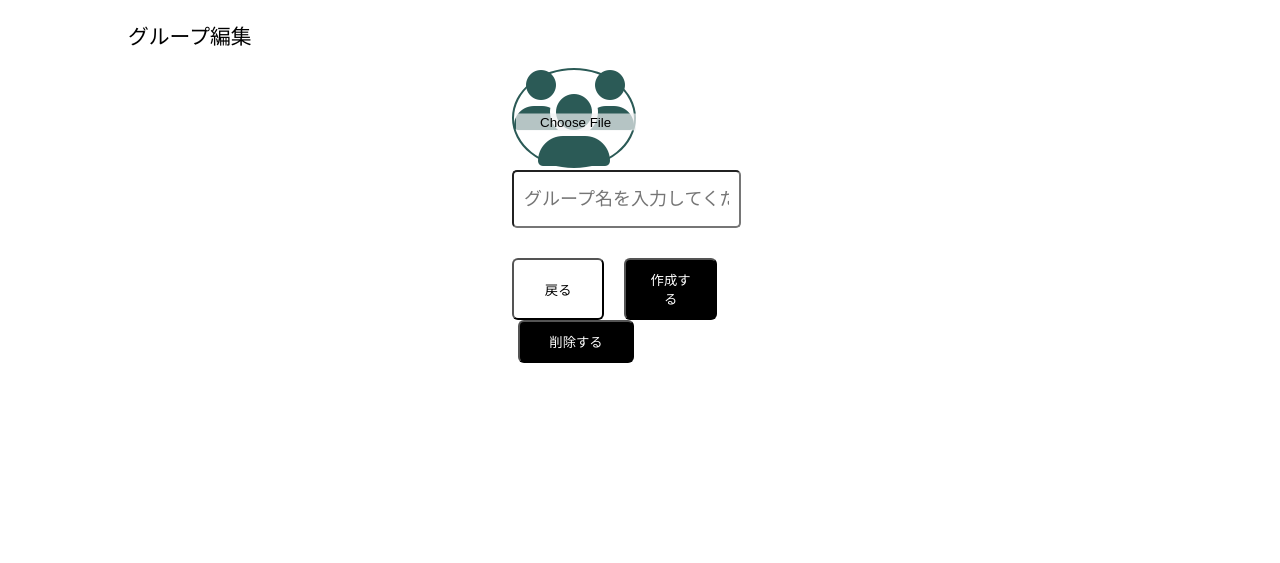
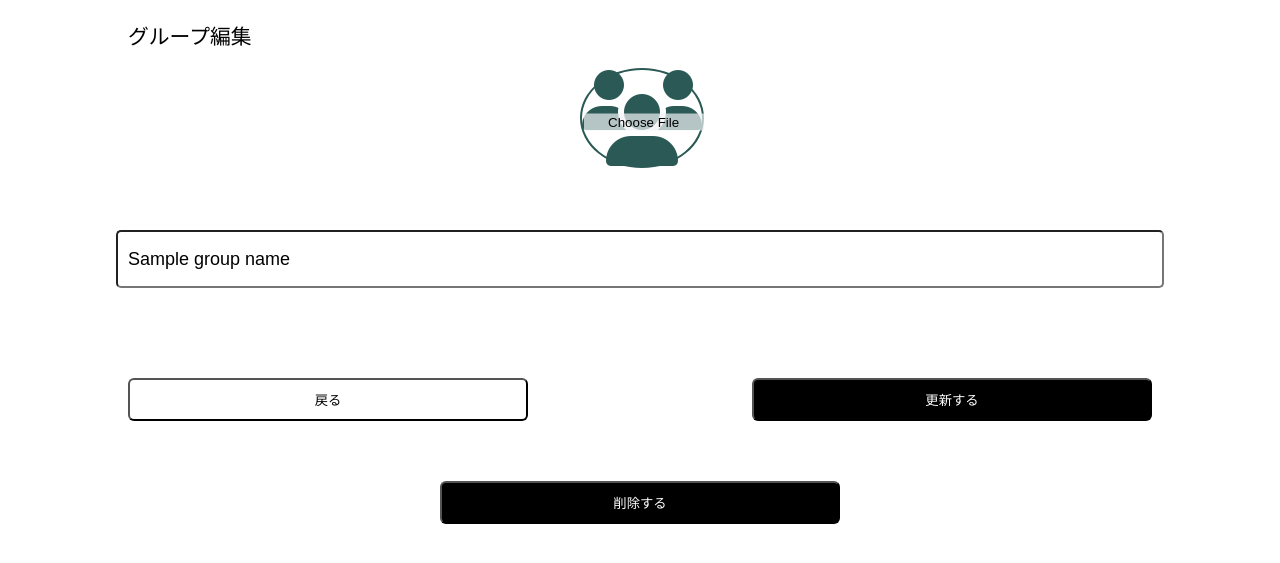
Before and after one commit to sasakifuruta/chatapp, a Flask app: template ChatApp/templates/edit_group.html in a window 1280 px wide. Shown: the part 61-624 px from the top of the page. Run offline with Flask 3, Linux system fonts and the light colour scheme; the template is opened without the code that fills it: most values are stand-ins (such as "Sample title", 1, 10 or a date in 2020); some libraries are stand-ins or nearby versions.

Commit message:
エンドポイントを修正しました

```diff
--- a/ChatApp/app.py
+++ b/ChatApp/app.py
@@ -19,45 +19,47 @@ app.permanent_session_lifetime = timedelta(days=30)
 # return：新規登録画面htmlを返す。ここで、22時以降か前かの判断を実装する予定。
 @app.route('/next_step_s')
 def show_signup():
-  return render_template('registration/signup.html')
+    return render_template('registration/signup.html')
 
 # 利用時間内だった場合の処理（新規登録の処理）新規登録html画面の登録ボタンを'/process_signup'としている。
+
+
 @app.route('/process_signup', methods=['POST'])
 # 登録フォームに入力された値を変数に格納
 def process_signup_form():
-  name = request.form.get('user_name')
-  email = request.form.get('email')
-  password1 = request.form.get('password')
-  password2 = request.form.get('password_confirm')
+    name = request.form.get('user_name')
+    email = request.form.get('email')
+    password1 = request.form.get('password')
+    password2 = request.form.get('password_confirm')
 
-  # mailのパターン認識(バリデーション)
-  regex = r"^[a-zA-Z0-9._%+-]+@[a-zA-Z0-9.-]+\.[a-zA-Z]{2,}$"
+    # mailのパターン認識(バリデーション)
+    regex = r"^[a-zA-Z0-9._%+-]+@[a-zA-Z0-9.-]+\.[a-zA-Z]{2,}$"
 
-  # if:ユーザーが入力した内容に対しての条件分岐
-  if name == '' or email == '' or password1 == '' or password2 == '':
-    flash('入力されていない項目があります')
-  elif not re.match(regex, email):
-    flash('メールアドレスの形式が正しくありません')
-  elif password1 != password2:
-    flash('二つのパスワードの値が一致していません')
-  # elif パスワードの強度判定
-  else:
-    # PWをハッシュ化。まだ脆弱性あり。
-    uid = uuid.uuid4()
-    password = hashlib.sha256(password1.encode('utf-8')).hexdigest()
-    # emailをキーにDBを検索
-    DBuser = dbConnect.getUser(email)
-    # DBに登録済みの場合
-    if DBuser != None:
-      flash('すでに登録されているようです')
-    # 新規ユーザーとして登録
+    # if:ユーザーが入力した内容に対しての条件分岐
+    if name == '' or email == '' or password1 == '' or password2 == '':
+        flash('入力されていない項目があります')
+    elif not re.match(regex, email):
+        flash('メールアドレスの形式が正しくありません')
+    elif password1 != password2:
+        flash('二つのパスワードの値が一致していません')
+    # elif パスワードの強度判定
     else:
-      dbConnect.createUser(uid, name, email, password)
-      user_id = str(uid)
-      session['uid'] = user_id
-      return redirect('/')
+        # PWをハッシュ化。まだ脆弱性あり。
+        uid = uuid.uuid4()
+        password = hashlib.sha256(password1.encode('utf-8')).hexdigest()
+        # emailをキーにDBを検索
+        DBuser = dbConnect.getUser(email)
+        # DBに登録済みの場合
+        if DBuser != None:
+            flash('すでに登録されているようです')
+        # 新規ユーザーとして登録
+        else:
+            dbConnect.createUser(uid, name, email, password)
+            user_id = str(uid)
+            session['uid'] = user_id
+            return redirect('/')
 
-  return render_template("/registration/hoge.html")
+    return render_template("/registration/hoge.html")
 
 
 # ログインページの表示
@@ -66,32 +68,34 @@ def process_signup_form():
 
 @app.route('/next_step_l')
 def show_login():
-  return render_template('registration/login.html')
+    return render_template('registration/login.html')
 
 # 利用時間内だった場合の処理（ログインの処理）ログインhtml画面のログインボタンを'/process_login'としている。
+
+
 @app.route('/process_login', methods=['POST'])
 # 登録フォームに入力された値を変数に格納
 def process_login_form():
-  email = request.form.get('email')
-  password = request.form.get('password')
+    email = request.form.get('email')
+    password = request.form.get('password')
 
-  # 入力漏れの確認
-  if email == '' or password == '':
-    flash('入力されていない項目があります')
-  else:
-    # DBからemailをキーに情報を取得
-    user = dbConnect.getUser(email)
-    if user == None:
-      flash('このユーザーは登録されていません')
+    # 入力漏れの確認
+    if email == '' or password == '':
+        flash('入力されていない項目があります')
     else:
-      # 入力されたPWをハッシュ化し、DBから取得した情報と照合
-      hashPassword = hashlib.sha256(password.encode('utf-8')).hexdigest()
-      if hashPassword != user["password"]:
-        flash('パスワードが間違っています')
-      else:
-        session['uid'] = user["uid"]
-        return redirect('/') # '/'がホーム画面でいいか確認する
-  return render_template('registration/login.html')
+        # DBからemailをキーに情報を取得
+        user = dbConnect.getUser(email)
+        if user == None:
+            flash('このユーザーは登録されていません')
+        else:
+            # 入力されたPWをハッシュ化し、DBから取得した情報と照合
+            hashPassword = hashlib.sha256(password.encode('utf-8')).hexdigest()
+            if hashPassword != user["password"]:
+                flash('パスワードが間違っています')
+            else:
+                session['uid'] = user["uid"]
+                return redirect('/')  # '/'がホーム画面でいいか確認する
+    return render_template('registration/login.html')
 
 
 # # ログアウト
@@ -122,93 +126,103 @@ def process_login_form():
 #       return redirect("アプリタイトルhtml画面のエンドポイント") # アプリタイトル画面に返す？
 #       # 処理が失敗した場合、何が問題だったのか、ユーザーにもっとわかりやすく伝えたほうがいいと思う。
 
+
+# ============================
+# チャットグループ機能
+# ============================
+
 # チャットグループ一覧ページの表示
-@app.route('/')
+@app.route('/groups')
 def index():
     uid = session.get("uid")
     # uid = '970af84c-dd40-47ff-af23-282b72b7cca8'
     if uid is None:
         return redirect('/process_login')
     else:
-      chat_groups = dbConnect.getGroupAll()
-      chat_groups = list(chat_groups)
-      chat_groups.reverse()
+        chat_groups = dbConnect.getGroupAll()
+        chat_groups = list(chat_groups)
+        chat_groups.reverse()
     # return render_template('group.html', chat_groups=chat_groups, uid=uid)
-    return render_template('group.html',groups=chat_groups,)
+    return render_template('group.html', groups=chat_groups,)
 
+
+# チャットグループの追加画面の表示
 @app.route('/create_group')
 def create_group():
-    # uid = session.get("uid")
-    uid = '970af84c-dd40-47ff-af23-282b72b7cca8'
-    # if uid is None:
-    #     return redirect('/process_login')
+    # uid = '970af84c-dd40-47ff-af23-282b72b7cca8'
+    uid = session.get("uid")
+
+    if uid is None:
+        return redirect('/process_login')
     # return render_template('group.html', chat_groups=chat_groups, uid=uid)
     return render_template('create_group.html')
 
 
-
-#チャットグループの追加
-@app.route('/create_group',methods=['POST'])
+# チャットグループの追加
+@app.route('/create_group', methods=['POST'])
 def add_chat_group():
-    uid = '970af84c-dd40-47ff-af23-282b72b7cca8'
-    # uid = session.get('uid')
-    # if uid is None:
-    #     return redirect('/login')
+    # uid = '970af84c-dd40-47ff-af23-282b72b7cca8'
+    uid = session.get('uid')
+    if uid is None:
+        return redirect('/login')
     chat_group_name = request.form.get('group_name')
-    chat_group =dbConnect.getGroupByName(chat_group_name)
+    chat_group = dbConnect.getGroupByName(chat_group_name)
     group_img = "no_img"
     if chat_group == None:
         dbConnect.addGroup(uid, chat_group_name, group_img)
-        return redirect('/')
-    # else:
-    #     error = '既に同じ名前のチャットグループが存在しています'
-    #     return render_template('error/error.html', error_message=error)
-
-@app.route('/edit_group')
-def edit_group():
-    # uid = session.get("uid")
-    uid = '970af84c-dd40-47ff-af23-282b72b7cca8'
-    # if uid is None:
-    #     return redirect('/process_login')
-    # return render_template('group.html', chat_groups=chat_groups, uid=uid)
-    return render_template('edit_group.html')
+        return redirect('/groups')
+    else:
+        error = '既に同じ名前のチャットグループが存在しています'
+        return render_template('error/error.html', error_message=error)
 
 
-# チャットグループの更新
+# チャットグループ編集画面の表示
+@app.route('/edit_group/<cid>')
+def edit_group(cid):
+  # uid = '970af84c-dd40-47ff-af23-282b72b7cca8'
+  uid = session.get("uid")
+  if uid is None:
+    return redirect('/process_login')
+
+  group_name = dbConnect.getGroupById(cid)
+  # return render_template('group.html', chat_groups=chat_groups, uid=uid)
+  return render_template('edit_group.html', cid=cid, group_name=group_name)
+
+
+# チャットグループ名の更新
 @app.route('/update_chat_group', methods=['POST'])
 def update_chat_group():
-    # uid = session.get("uid")
-    uid = '970af84c-dd40-47ff-af23-282b72b7cca8'
-    # if uid is None:
-    #     return redirect('/login')
+  # uid = '970af84c-dd40-47ff-af23-282b72b7cca8'
+  # cid= 1
+  group_img = "noimg"
+  uid = session.get("uid")
+  if uid is None:
+      return redirect('/login')
 
-    cid = request.form.get('cid')
-    # cid= 1
-    group_img= "noimg"
-    chat_group_name = request.form.get('chat_groupTitle')
+  cid = request.form.get('cid')
+  chat_group_name = request.form.get('chat_groupTitle')
 
-    dbConnect.updateGroup(uid, chat_group_name, group_img, cid)
-    return redirect('/')
+  dbConnect.updateGroup(uid, chat_group_name, group_img, cid)
+  return redirect('/groups')
 
 
 # チャットグループの削除
-@app.route('/delete/<cid>')
-def delete_chat_group(cid):
-    # uid = session.get("uid")
-    uid = '970af84c-dd40-47ff-af23-282b72b7cca8'
-    cid= 1
-    # if uid is None:
-    #     return redirect('/login')
-    # else:
-    # chat_group = dbConnect.getGroupById(cid)
-        # if chat_group["uid"] != uid:
-        #     flash('チャットグループは作成者のみ削除可能です')
-        #     return redirect ('/')
-        # else:
+@app.route('/update_chat_group', methods=['POST'])
+def delete_chat_group():
+  uid = session.get("uid")
+  # uid = '970af84c-dd40-47ff-af23-282b72b7cca8'
+  # cid= 1
+  if uid is None:
+      return redirect('/login')
+  else:
+    cid = request.form.get('cid')
+    chat_group = dbConnect.getGroupById(cid)
+  if chat_group["uid"] != uid:
+    flash('チャットグループは作成者のみ削除可能です')
+    return redirect('/')
+  else:
     dbConnect.deleteGroup(cid)
-    # chat_groups = dbConnect.getGroupAll()
-    return redirect('/')
-
+  return redirect('/groups')
 
 
 if __name__ == '__main__':
--- a/ChatApp/static/css/edit-group.css
+++ b/ChatApp/static/css/edit-group.css
@@ -1,5 +1,5 @@
 /* コンテナのスタイル */
-.container {
+.container form {
     /* padding: 0px 0px; */
     display: flex;
     /* フレックスボックスを使用 */
--- a/ChatApp/templates/edit_group.html
+++ b/ChatApp/templates/edit_group.html
@@ -53,11 +53,8 @@
     <div class="container-wrap">
         <p class="page_title"> グループ編集</p>
         <div class="container">
+
             <form action="/update_chat_group" method="post">
-
-
-
-            <!--編集ボタン-->
             <div class="profile">
                 <input class="file_upload" id="file_upload" type="file" name="group_img"
                     accept="image/png, image/jpeg, image/png">
@@ -71,15 +68,14 @@
                 </label>
             </div>
 
-
-                <input type="text" name="chat_groupTitle" value="" placeholder="グループ名を入力してください" class="group-input-text">
-                <!-- <input type="hidden" name="cid" value="{{ cid }}"> -->
+                <input type="text" name="chat_groupTitle" value="{{ group_name }}" class="group-input-text">
+                <input type="hidden" name="cid" value="{{ cid }}">
                 <div class="button-container">
-                    <button class="btn-white-long">戻る</button>
-                    <button class="btn-black-long">作成する</button>
+                    <button class="btn-white-long" onclick="history.back()">戻る</button>
+                    <button class="btn-black-long" type="submit">更新する</button>
                 </div>
                 <div class="del-btn-container">
-                    <button class="btn-black-long">削除する</button>
+                    <button class="btn-black-long" type="submit">削除する</button>
                 </div>
             </form>
         </div>
@@ -87,12 +83,10 @@
 
 
 
-
     <script>
         // プロフィール画像ファイル選択時のプレビュー
         defaultIcon = document.getElementById('default-icon');
         jsPreview = document.getElementById("jsPreview");
-
 
         document.addEventListener("DOMContentLoaded", function () {
             if (!jsPreview.getAttribute("src") || jsPreview.getAttribute("src") === "") {
--- a/ChatApp/templates/group.html
+++ b/ChatApp/templates/group.html
@@ -60,9 +60,8 @@
                     <div class="group-img">
                         <form action="/edit_group" method="get">
                             <button class="btn-edit-group" type="submit">
-                                <input type="hidden" name="cid">
+                                <input type="hidden" name="cid" value="{{ cid }}">
                                 <i class="group-icon fa-solid fa-people-group"></i>
-                                <!-- 画像右下に編集アイコン -->
                             </button>
                         </form>
                     </div>
```
